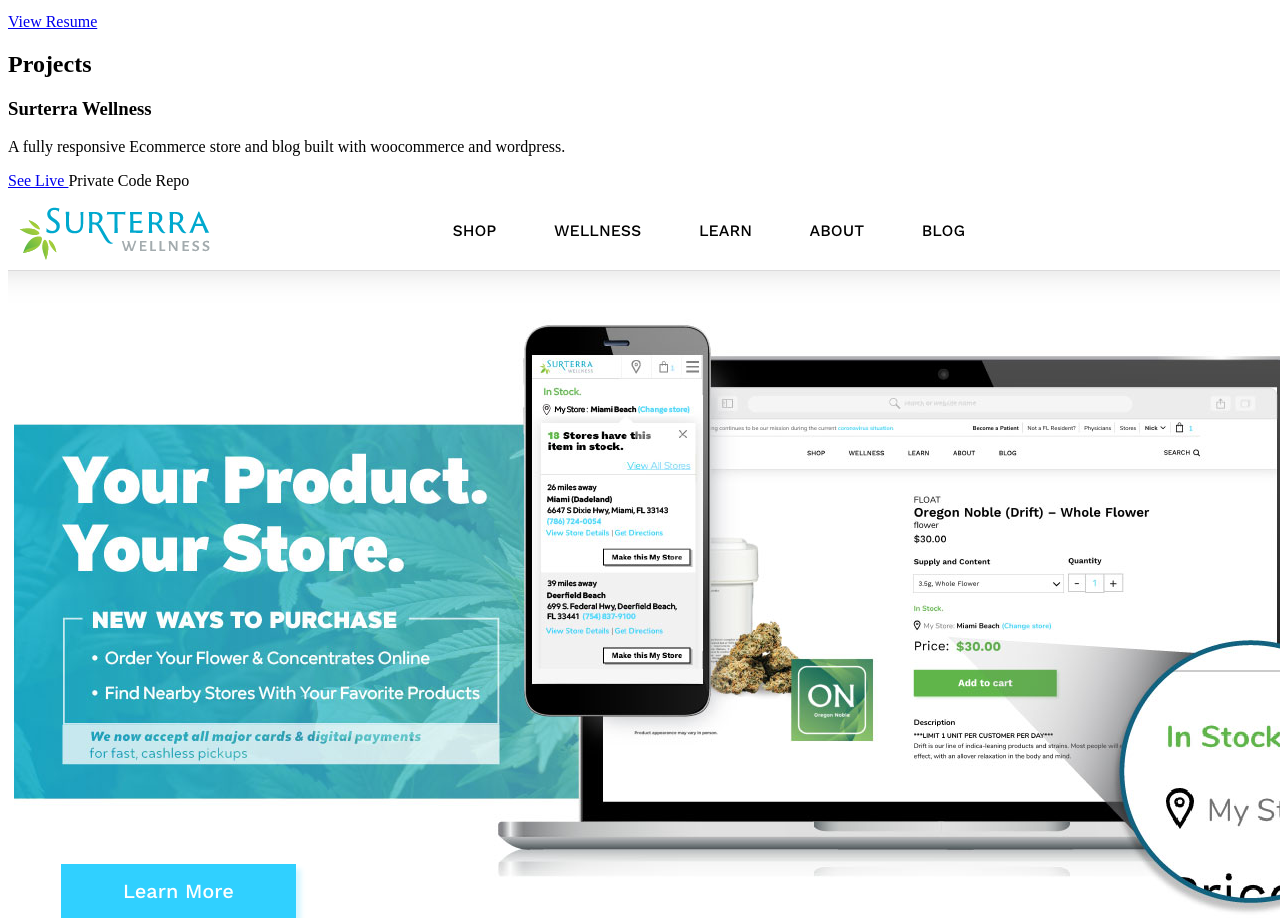
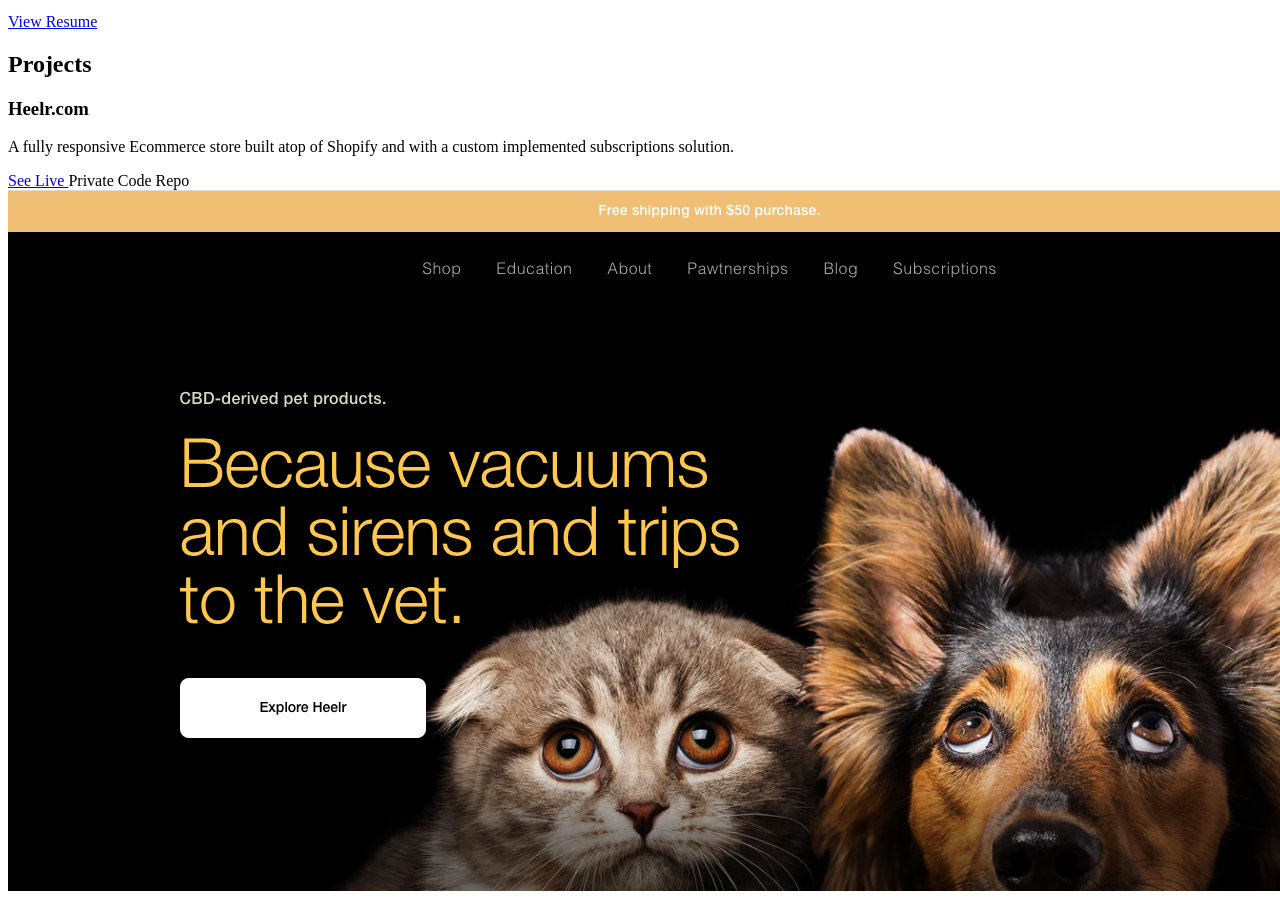
Before and after one commit to AlexzanderManning/portfolio-v3, a plain HTML site: page src/template.html in a window 1280 px wide. Shown: the part 730-1648 px from the top of the page. Drawn offline with nearby package versions, Linux system fonts and the light colour scheme.

Commit message:
removed a project.

```diff
--- a/src/template.html
+++ b/src/template.html
@@ -119,35 +119,7 @@
             Projects
           </h2>
 
-          <!-- Each .row is a project -->
-          <div class="row">
-            <div class="col-lg-4 col-sm-12">
-              <div class="project-wrapper__text">
-                <h3 class="project-wrapper__text-title">Surterra Wellness</h3>
-                <div>
-                  <p class="mb-4">
-                    A fully responsive Ecommerce store and blog built with woocommerce and wordpress.
-                  </p>
-                </div>
-                <a target="_blank" class="cta-btn cta-btn--hero" href="https://www.surterra.com/">
-                  See Live
-                </a>
-                <a target="none" class="cta-btn text-color-main">
-                  Private Code Repo
-                </a>
-              </div>
-            </div>
-            <div class="col-lg-8 col-sm-12">
-              <div class="project-wrapper__image">
-                <a href="https://heelr.com/" target="_blank">
-                  <div data-tilt class="thumbnail rounded">
-                    <img class="img-fluid" src="./assets/surterra.png" />
-                  </div>
-                </a>
-              </div>
-            </div>
-          </div>
-          <!-- /END Project -->
+
 
           <!-- Each .row is a project -->
           <div class="row">
```
